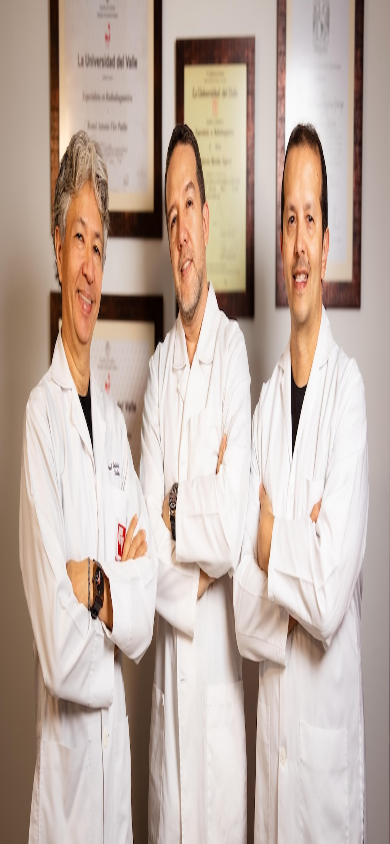
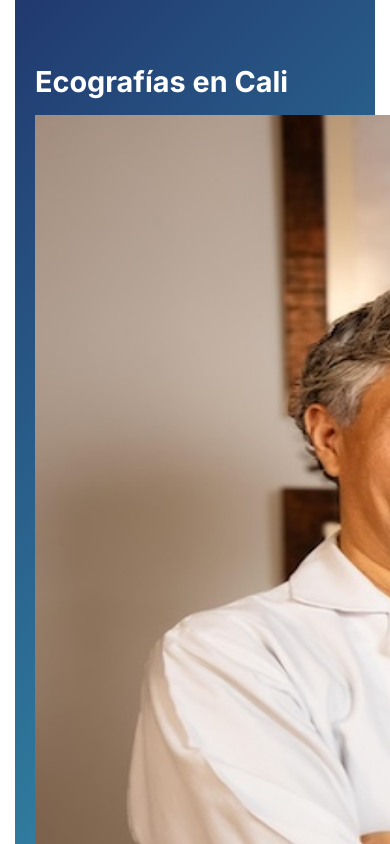
Before and after one commit to gstvgrc/verasalud-website, a Next.js app: page /servicios/ecografias in a window 390 px wide. Shown: the top 844 px of the page. Built offline with nearby package versions, Linux system fonts and the light colour scheme.

Commit message:
feat: make hero image responsive on ecografias page

```diff
--- a/app/servicios/ecografias/page.js
+++ b/app/servicios/ecografias/page.js
@@ -145,13 +145,15 @@ export default function EcografiasPage() {
       <section className={`${styles.hero} px-4`}>
         <div className={styles.heroContent}>
         <h1>Ecografías en Cali</h1>
-        <div className="relative w-full h-64 sm:h-80 md:h-[500px] rounded-md overflow-hidden">
+        <div className="w-full">
           <Image
             src="/equipo-medico.jpg"
             alt="Equipo médico de VeraSalud"
-            fill
-            className="object-cover"
+            width={1920}
+            height={1080}
             priority
+            sizes="(max-width: 768px) 100vw, (max-width: 1200px) 100vw, 100vw"
+            className="w-full h-auto rounded-md"
           />
         </div>
           <p>
```
